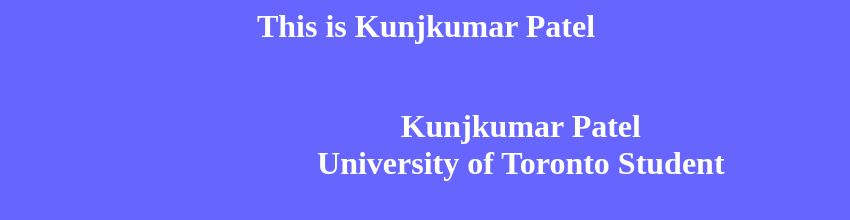
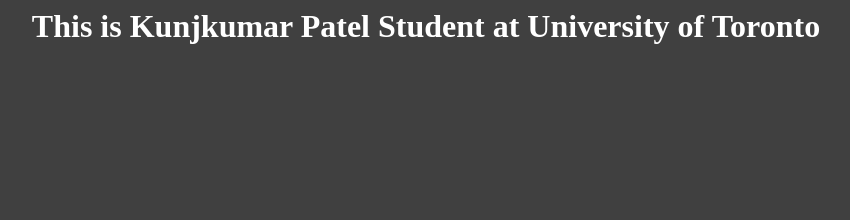
Before and after one commit to kunjpatel1/test, a plain HTML site: page index.html in a window 1280 px wide. Shown: the whole page, without its empty margins (214-1064 px from the left). Drawn offline with Linux system fonts and the light colour scheme.

Commit message:
Update index.html

```diff
--- a/index.html
+++ b/index.html
@@ -4,35 +4,16 @@
 
    <body>
 
-    <h1>This is Kunjkumar Patel</h1>
-   <div class="card_out" id="about"
+    <h1>This is Kunjkumar Patel
+    Student at University of Toronto
+    </h1>
 
-         style="
-            background-image: url(images/Kunj.jpg);
-            background-repeat: no-repeat;
-            background-position: right top;
-            background-size: cover;">
-        <div>
-        </div>
-        <div class="sub_page"
-             style="
-                    min-height: 600px;">
-            <div
-              class=""
-              style="margin-top: 5%; margin-left: 15%;">
-              <h1 class="sub_page_header primary_text" style="text-align: center;">
-                Kunjkumar Patel
-                <br/>
-                University of Toronto Student</h1>
-            </div>
 
-        </div>
-    </div>
-  </body>
+   </body>
 
       <style>
             body {
-              background-color:#6666ff;
+              background-color:#404040;
               color:#fff;
               text-align:center;
             }
```
